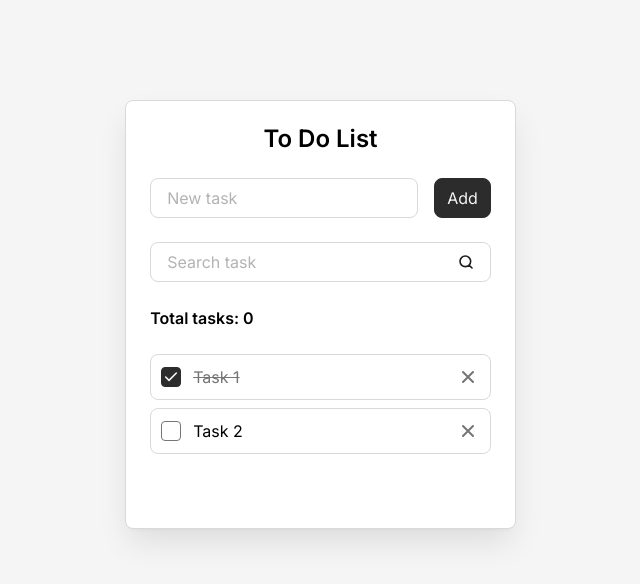
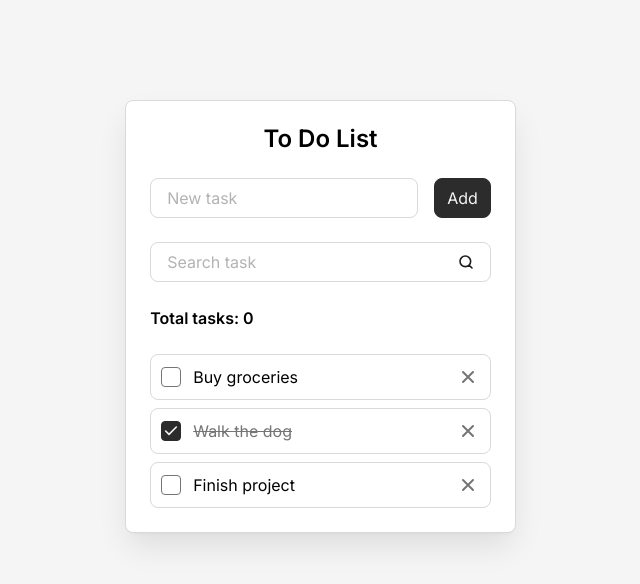
Before and after one commit to IlyaDosyak/todo-react, a React (Vite) app: page / in a window 1280 px wide. Shown: the top 584 px of the page, without its empty margins (312-952 px from the left). Built offline with nearby package versions, Linux system fonts and the light colour scheme.

Commit message:
Добавили props для ToDoItem и ToDoList

```diff
--- a/src/components/ToDo.jsx
+++ b/src/components/ToDo.jsx
@@ -4,6 +4,12 @@ import AddTaskForm from "./AddTaskForm";
 import SearchTaskForm from "./SearchTaskForm";
 
 const ToDo = () => {
+  const tasks = [
+    { id: 1, title: "Buy groceries", isDone: false },
+    { id: 2, title: "Walk the dog", isDone: true },
+    { id: 3, title: "Finish project", isDone: false },
+  ];
+
   return (
     <div className="todo">
       <h1 className="todo__title">To Do List</h1>
@@ -14,7 +20,7 @@ const ToDo = () => {
 
       <ToDoInfo />
 
-      <ToDoList />
+      <ToDoList tasks={tasks} />
     </div>
   );
 };
--- a/src/components/ToDoItem.jsx
+++ b/src/components/ToDoItem.jsx
@@ -1,16 +1,18 @@
-
-const ToDoItem = () => {
+const ToDoItem = (props) => {
+  const { className = "", id, title, isDone } = props;
   return (
-    <li className="todo__item todo-item">
+    <li className={`todo-item ${className}`}>
       <input
         className="todo-item__checkbox"
-        id="task-1"
+        id={id}
         type="checkbox"
-        checked
+        checked={isDone}
       />
-      <label className="todo-item__label" htmlFor="task-1">
-        Task 1
+
+      <label className="todo-item__label" htmlFor={id}>
+        {title}
       </label>
+
       <button
         className="todo-item__delete-button"
         aria-label="Delete"
--- a/src/components/ToDoList.jsx
+++ b/src/components/ToDoList.jsx
@@ -1,41 +1,16 @@
 import ToDoItem from "./ToDoItem";
 
-const ToDoList = () => {
-  const hasTasks = true;
+const ToDoList = (props) => {
+  const { className = "", tasks = [] } = props;
+  const hasTasks = tasks.length > 0;
 
   if (!hasTasks) return <div className="todo__empty-message"></div>;
 
   return (
-    <ul className="todo__list">
-      <ToDoItem />
-
-      <li className="todo__item todo-item">
-        <input className="todo-item__checkbox" id="task-2" type="checkbox" />
-        <label className="todo-item__label" htmlFor="task-2">
-          Task 2
-        </label>
-        <button
-          className="todo-item__delete-button"
-          aria-label="Delete"
-          title="Delete"
-        >
-          <svg
-            width="20"
-            height="20"
-            viewBox="0 0 20 20"
-            fill="none"
-            xmlns="http://www.w3.org/2000/svg"
-          >
-            <path
-              d="M15 5L5 15M5 5L15 15"
-              stroke="#757575"
-              strokeWidth="2"
-              strokeLinecap="round"
-              strokeLinejoin="round"
-            />
-          </svg>
-        </button>
-      </li>
+    <ul className={`todo__list ${className}`}>
+      {tasks.map((task) => (
+        <ToDoItem key={task.id} className="todo__item" {...task} />
+      ))}
     </ul>
   );
 };
```
